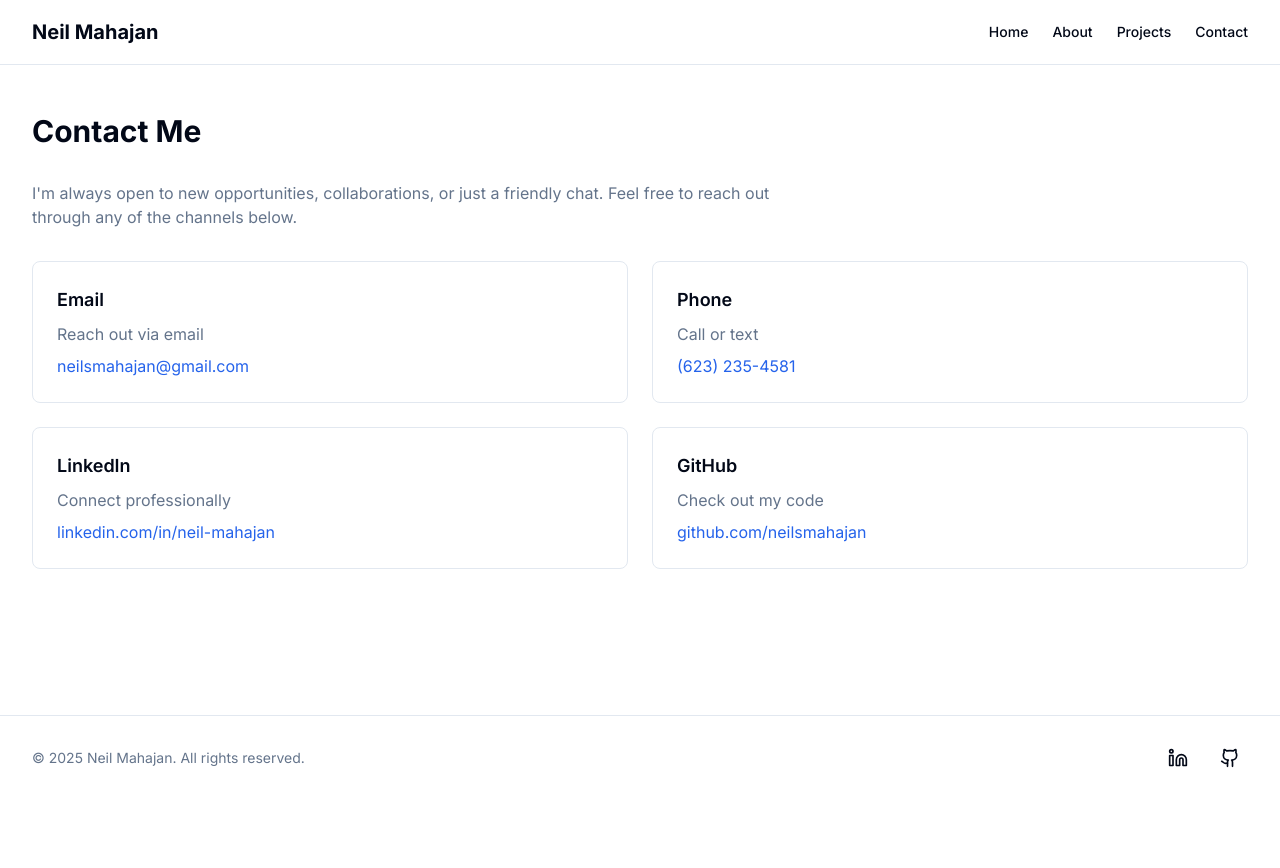
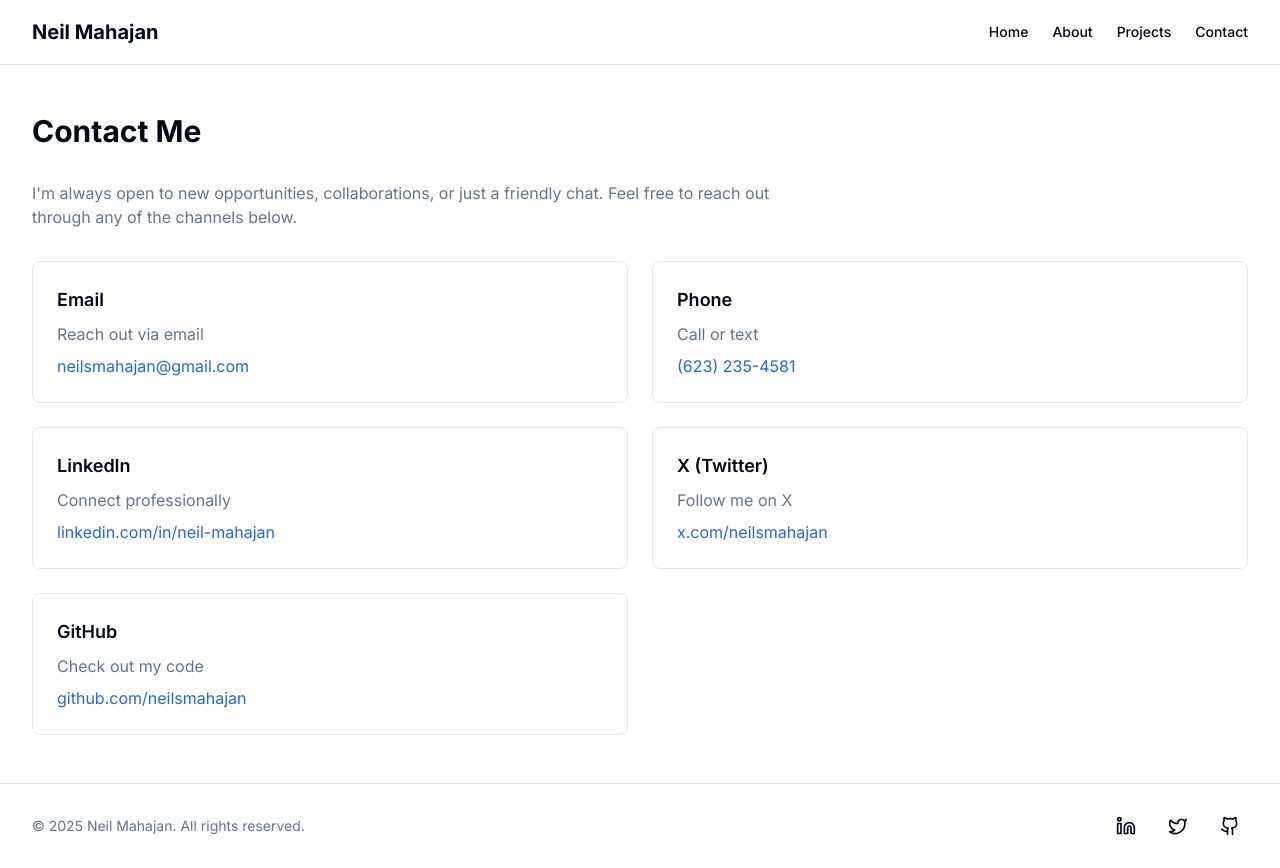
Before and after one commit to Neilsmahajan/neil-mahajan-portfolio, a Next.js app: page /contact in a window 1280 px wide. Before the commit the page ends 800 px from the top, so only its background shows below. Built offline with nearby package versions, Linux system fonts and the light colour scheme.

Commit message:
Feat: Added X profile link

```diff
--- a/app/contact/page.tsx
+++ b/app/contact/page.tsx
@@ -53,6 +53,19 @@ export default function ContactPage() {
         </div>
 
         <div className="rounded-lg border p-6">
+          <h2 className="text-lg font-semibold mb-2">X (Twitter)</h2>
+          <p className="text-muted-foreground mb-2">Follow me on X</p>
+          <Link
+            href="https://x.com/neilsmahajan"
+            target="_blank"
+            rel="noopener noreferrer"
+            className="text-primary hover:underline"
+          >
+            x.com/neilsmahajan
+          </Link>
+        </div>
+
+        <div className="rounded-lg border p-6">
           <h2 className="text-lg font-semibold mb-2">GitHub</h2>
           <p className="text-muted-foreground mb-2">Check out my code</p>
           <Link
--- a/components/footer.tsx
+++ b/components/footer.tsx
@@ -1,5 +1,5 @@
 import Link from "next/link";
-import { Github, Linkedin } from "lucide-react";
+import { Github, Linkedin, Twitter } from "lucide-react";
 
 export function Footer() {
   return (
@@ -19,6 +19,15 @@ export function Footer() {
             <Linkedin className="h-5 w-5" />
           </Link>
           <Link
+            href="https://x.com/neilsmahajan"
+            target="_blank"
+            rel="noopener noreferrer"
+            className="p-2 rounded-full hover:bg-muted transition-colors"
+            aria-label="X Profile"
+          >
+            <Twitter className="h-5 w-5" />
+          </Link>
+          <Link
             href="https://github.com/neilsmahajan"
             target="_blank"
             rel="noopener noreferrer"
```
